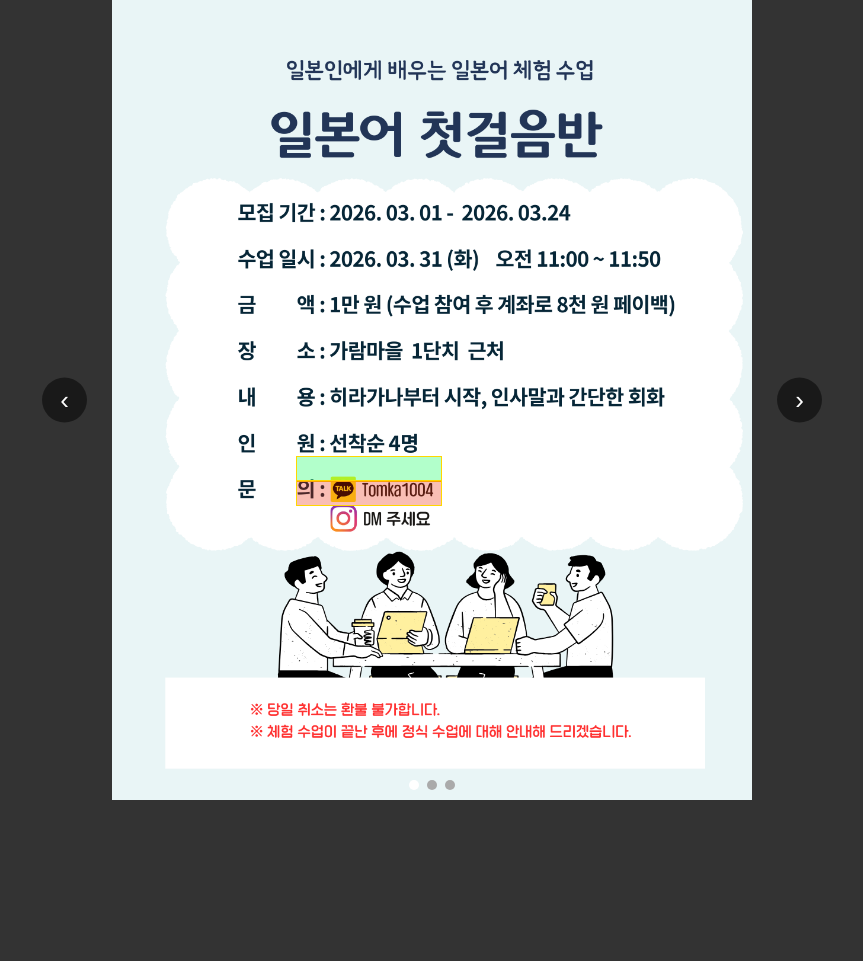
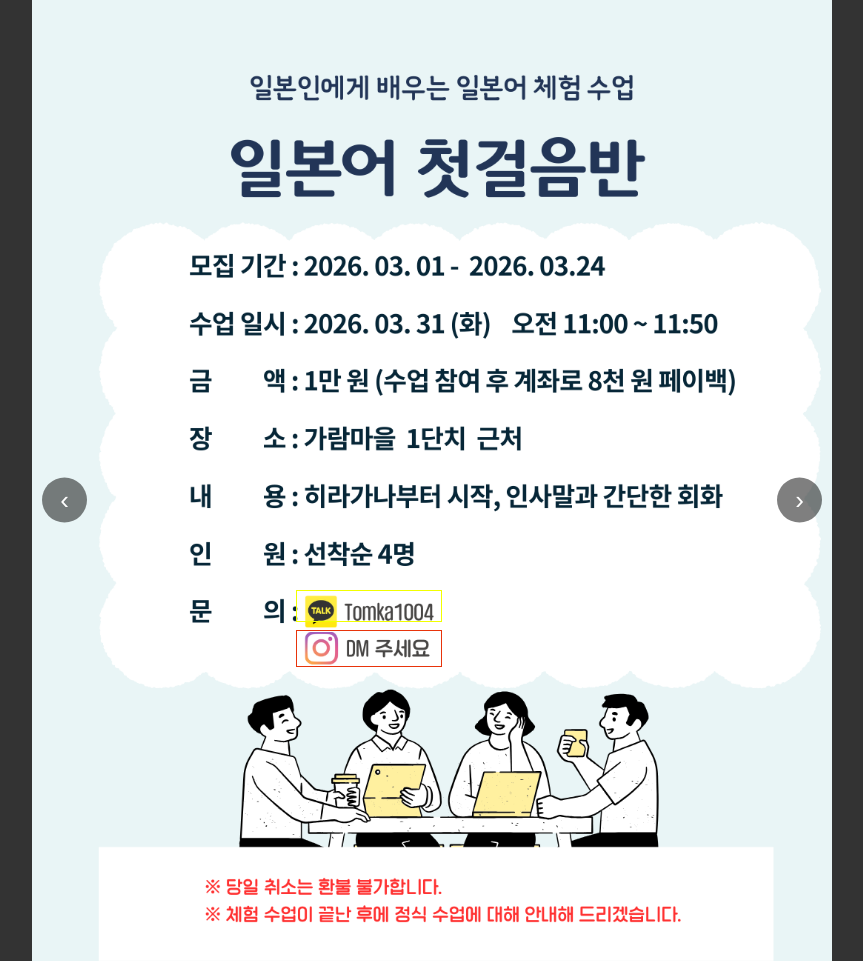
Before and after one commit to Tomoka10043/jp_lang_sp, a plain HTML site: page index.html in a window 1280 px wide. Shown: the top 961 px of the page, without its empty margins (208-1071 px from the left). Before the commit the page ends 800 px from the top, so only its background shows below. Drawn offline with nearby package versions, Linux system fonts and the light colour scheme.

Commit message:
Update index.html

```diff
--- a/index.html
+++ b/index.html
@@ -35,26 +35,30 @@ body{
     align-items:center;
 }
 
+/* --- 修正ポイント：画像にリンクを固定する設定 --- */
 .img-wrapper{
     position:relative;
     width:100%;
-    height:100vh;
+    /* height: 100vhを削除し、画像に高さを合わせる */
 }
 
 .img-wrapper img{
     width:100%;
-    height:100%;
-    object-fit:contain;
+    height:auto; /* 縦横比を維持 */
     display:block;
 }
 
 .hotspot{
     position:absolute;
     cursor:pointer;
+    /* 位置確認用に薄く色をつけています。完成したら透明(rgbaの最後を0)にしてください */
+    background:rgba(255, 255, 255, 0.2);
 }
 
-.green{ background:rgba(0,255,85,.3); border:1px solid gold; }
-.red{ background:rgba(234,42,8,.3); border:1px solid gold; }
+.yellow{ border:1px solid rgb(242, 255, 0); }
+.red{ border:1px solid rgb(232, 52, 11); }
+
+/* ---------------------------------- */
 
 .nav{
     position:absolute;
@@ -95,7 +99,6 @@ body{
 .dot.active{ background:white; }
 </style>
 
-<!-- Google Analytics -->
 <script async src="https://www.googletagmanager.com/gtag/js?id=G-MK9B8TR3X3"></script>
 <script>
 window.dataLayer = window.dataLayer || [];
@@ -115,35 +118,28 @@ gtag('config', 'G-ABCDEFG123');
 
 <div class="slider" id="slider">
 
-<!-- slide 1 グループ-->
 <div class="slide">
     <div class="img-wrapper">
         <img src="japan_lang_group.png" alt="Japanese group class">
-        <!-- Kakao QR -->
-        <a href="#" class="hotspot green qr-link" data-qr="qr_code_kakao.png"
-           style="top:57%; left:33%; width:18%; height:3%;"></a>
-        <!-- Instagram -->
+        <a href="#" class="hotspot yellow qr-link" data-qr="qr_code_kakao.png"
+           style="top:59%; left:33%; width:18%; height:3%;"></a>
         <a href="https://www.instagram.com/japanese_study_room_0919" target="_blank"
            class="hotspot red"
-           style="top:60%; left:33%; width:18%; height:3%;"></a>
+           style="top:63%; left:33%; width:18%; height:3.5%;"></a>
     </div>
 </div>
 
-<!-- slide 2 個人 -->
 <div class="slide">
     <div class="img-wrapper">
         <img src="japan_lang_one.png" alt="Japanese one to one class">
-        <!-- Kakao QR -->
-        <a href="#" class="hotspot green qr-link" data-qr="qr_code_kakao.png"
-           style="top:57%; left:33%; width:20%; height:3%;"></a>
-        <!-- Instagram -->
+        <a href="#" class="hotspot yellow qr-link" data-qr="qr_code_kakao.png"
+           style="top:60%; left:33%; width:18%; height:3%;"></a>
         <a href="https://www.instagram.com/japanese_study_room_0919" target="_blank"
            class="hotspot red"
-           style="top:60%; left:33%; width:20%; height:3%;"></a>
+           style="top:63.5%; left:33%; width:18%; height:3.5%;"></a>
     </div>
 </div>
 
-<!-- slide3 -->
 <div class="slide">
     <div class="img-wrapper">
         <img src="japan_lang_info.png" alt="Japanese language information">
@@ -164,6 +160,8 @@ gtag('config', 'G-ABCDEFG123');
 const slider = document.getElementById("slider")
 const slides = document.querySelectorAll(".slide")
 const dots = document.querySelectorAll(".dot")
+const navNext = document.getElementById("navNext")
+const navPrev = document.getElementById("navPrev")
 let current = 0
 const total = slides.length
 
@@ -216,7 +214,6 @@ function readQR(src){
                 if(url.includes("?")) url += "&id=qr_only_access"
                 else url += "?id=qr_only_access"
                 location.href = url
-                // GAイベント送信
                 gtag('event', 'qr_click', { 'event_label': src });
             }else{
                 alert("QRコード認識失敗")
```
